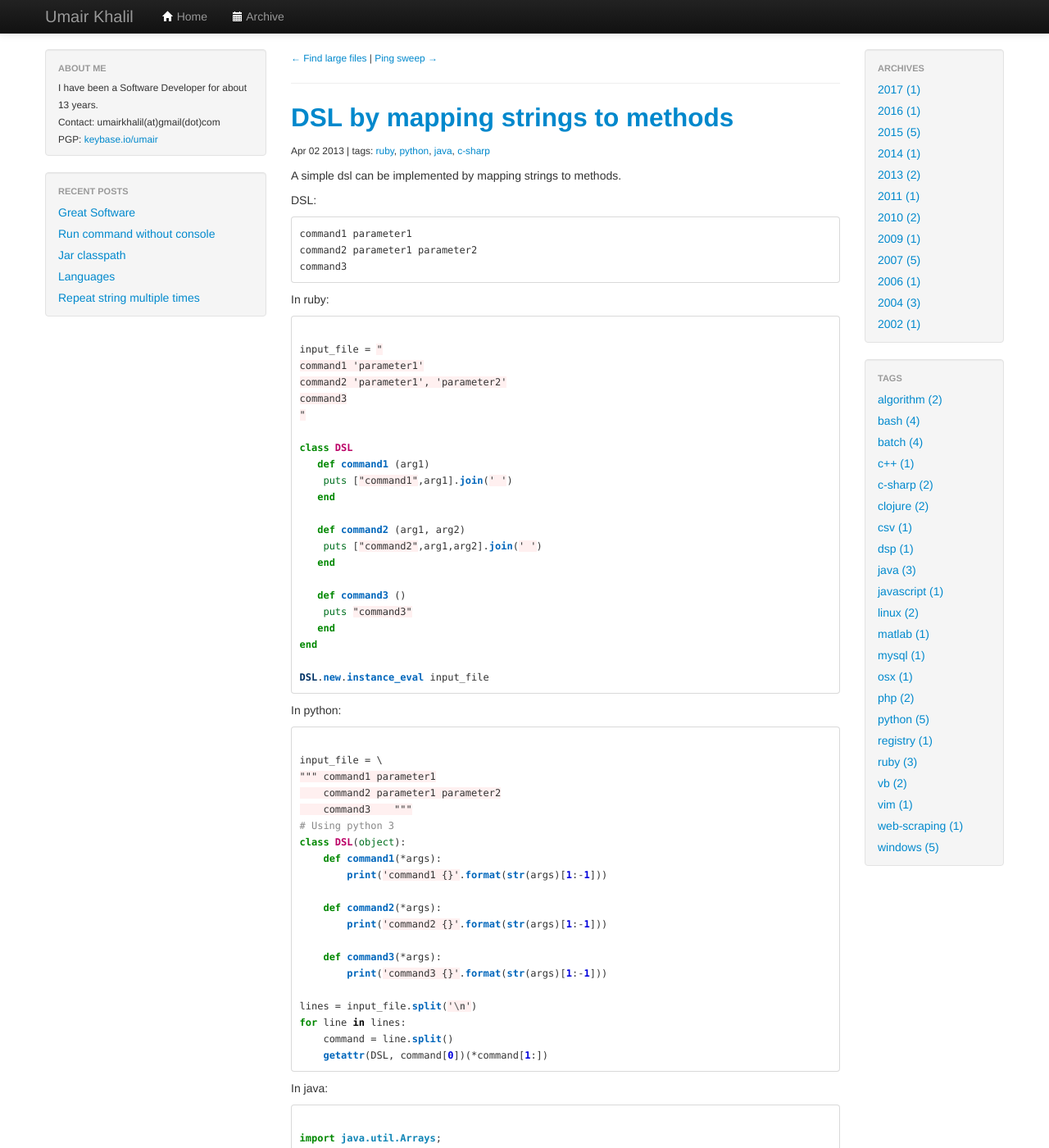
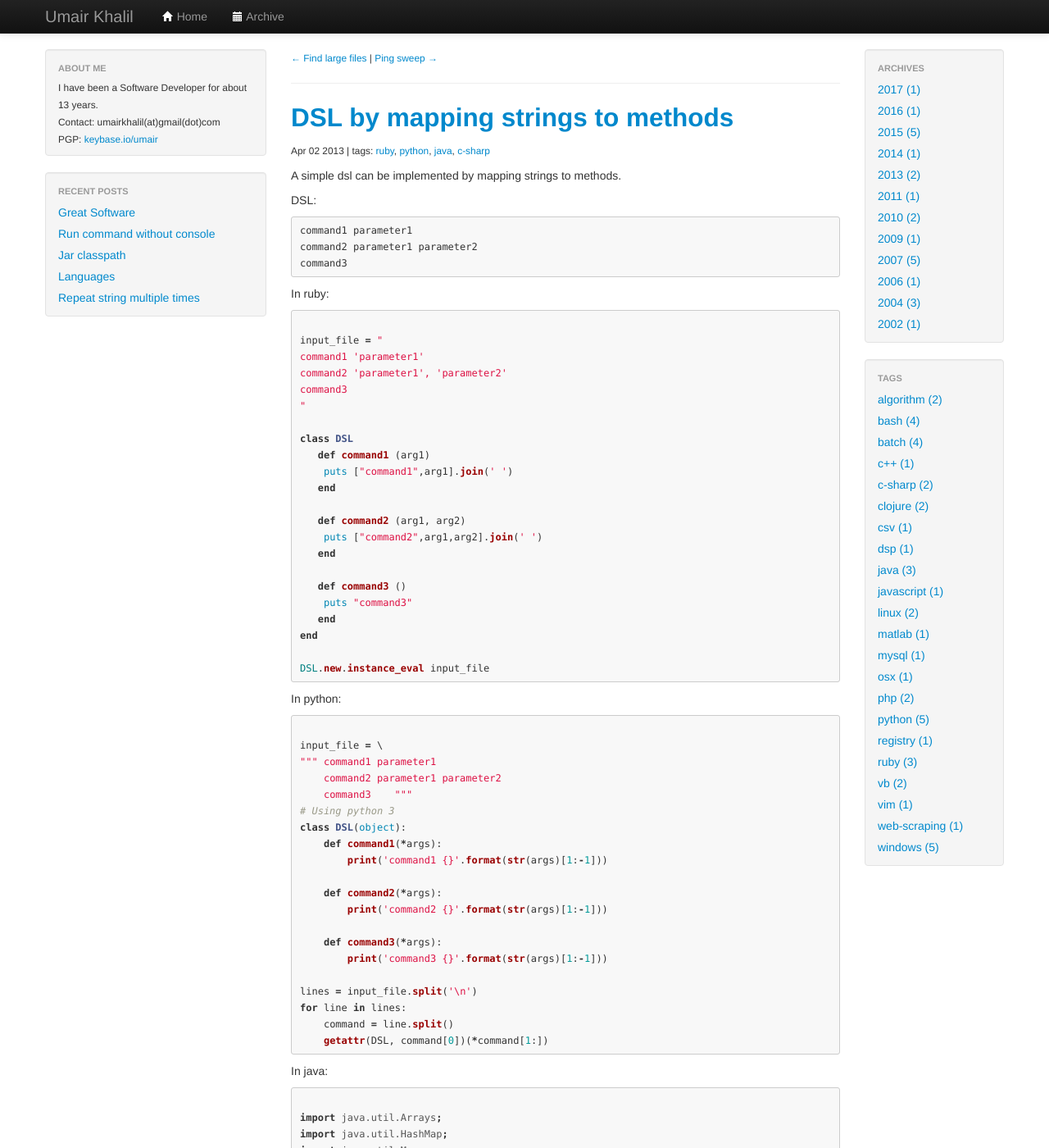
Before and after one commit to umairkhalil/umairkhalil.github.io, a Jekyll site: the page built from _posts/2013-04-02-dsl-method-mapping.md, in a window 1280 px wide and 1400 px high. Shown: the whole window at 82% size. Built offline with Jekyll 4.4.1, drawn with Linux system fonts in a browser that asks for light colours.

Commit message:
adding github highlighting css

```diff
--- a/_layouts/default.html
+++ b/_layouts/default.html
@@ -13,7 +13,7 @@
     <link href="/css/default.bootstrap.min.css" rel="stylesheet">
     <link href="/css/bootstrap-responsive.min.css" rel="stylesheet">
     <link href="/css/cs.css" rel="stylesheet">
-    <link href="/css/colorful.pygments.css" rel="stylesheet">
+    <link href="/css/github.pygments.css" rel="stylesheet">
 
     <!-- HTML5 shim, for IE6-8 support of HTML5 elements -->
     <!--[if lt IE 9]>
--- /dev/null
+++ b/css/github.pygments.css
@@ -0,0 +1,63 @@
+.highlight pre, pre, .highlight .hll { background-color: #f8f8f8; border: 1px solid #ccc; padding: 6px 10px; border-radius: 3px; }
+.highlight .c { color: #999988; font-style: italic; }
+.highlight .err { color: #a61717; background-color: #e3d2d2; }
+.highlight .k { font-weight: bold; }
+.highlight .o { font-weight: bold; }
+.highlight .cm { color: #999988; font-style: italic; }
+.highlight .cp { color: #999999; font-weight: bold; }
+.highlight .c1 { color: #999988; font-style: italic; }
+.highlight .cs { color: #999999; font-weight: bold; font-style: italic; }
+.highlight .gd { color: #000000; background-color: #ffdddd; }
+.highlight .gd .x { color: #000000; background-color: #ffaaaa; }
+.highlight .ge { font-style: italic; }
+.highlight .gr { color: #aa0000; }
+.highlight .gh { color: #999999; }
+.highlight .gi { color: #000000; background-color: #ddffdd; }
+.highlight .gi .x { color: #000000; background-color: #aaffaa; }
+.highlight .go { color: #888888; }
+.highlight .gp { color: #555555; }
+.highlight .gs { font-weight: bold; }
+.highlight .gu { color: #800080; font-weight: bold; }
+.highlight .gt { color: #aa0000; }
+.highlight .kc { font-weight: bold; }
+.highlight .kd { font-weight: bold; }
+.highlight .kn { font-weight: bold; }
+.highlight .kp { font-weight: bold; }
+.highlight .kr { font-weight: bold; }
+.highlight .kt { color: #445588; font-weight: bold; }
+.highlight .m { color: #009999; }
+.highlight .s { color: #dd1144; }
+.highlight .n { color: #333333; }
+.highlight .na { color: teal; }
+.highlight .nb { color: #0086b3; }
+.highlight .nc { color: #445588; font-weight: bold; }
+.highlight .no { color: teal; }
+.highlight .ni { color: purple; }
+.highlight .ne { color: #990000; font-weight: bold; }
+.highlight .nf { color: #990000; font-weight: bold; }
+.highlight .nn { color: #555555; }
+.highlight .nt { color: navy; }
+.highlight .nv { color: teal; }
+.highlight .ow { font-weight: bold; }
+.highlight .w { color: #bbbbbb; }
+.highlight .mf { color: #009999; }
+.highlight .mh { color: #009999; }
+.highlight .mi { color: #009999; }
+.highlight .mo { color: #009999; }
+.highlight .sb { color: #dd1144; }
+.highlight .sc { color: #dd1144; }
+.highlight .sd { color: #dd1144; }
+.highlight .s2 { color: #dd1144; }
+.highlight .se { color: #dd1144; }
+.highlight .sh { color: #dd1144; }
+.highlight .si { color: #dd1144; }
+.highlight .sx { color: #dd1144; }
+.highlight .sr { color: #009926; }
+.highlight .s1 { color: #dd1144; }
+.highlight .ss { color: #990073; }
+.highlight .bp { color: #999999; }
+.highlight .vc { color: teal; }
+.highlight .vg { color: teal; }
+.highlight .vi { color: teal; }
+.highlight .il { color: #009999; }
+.highlight .gc { color: #999; background-color: #EAF2F5; }
```
